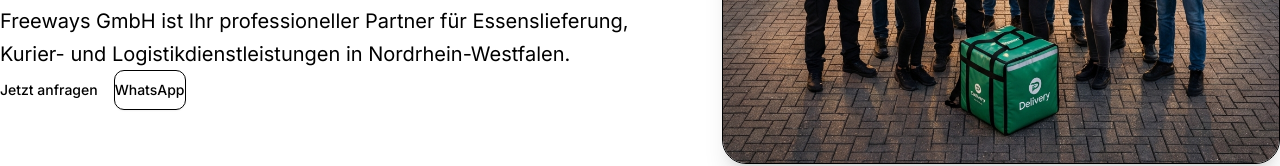
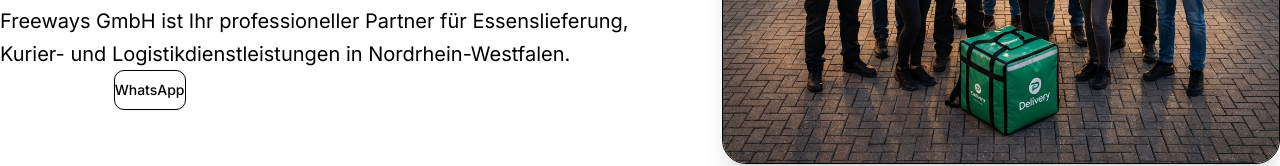
Before and after one commit to freewaysinfo/website, a Next.js app: page / in a window 1280 px wide. Shown: the part 579-745 px from the top of the page. Built offline with nearby package versions, Linux system fonts and the light colour scheme.

Commit message:
fix: restore ui button component

```diff
--- /dev/null
+++ b/src/components/ui/button.tsx
@@ -0,0 +1,66 @@
+import * as React from "react"
+import { Slot } from "@radix-ui/react-slot"
+import { cva, type VariantProps } from "class-variance-authority"
+
+import { cn } from "@/lib/utils"
+
+const buttonVariants = cva(
+  "inline-flex items-center justify-center gap-2 whitespace-nowrap rounded-md text-sm font-medium transition-all disabled:pointer-events-none disabled:opacity-50 [&_svg]:pointer-events-none [&_svg:not([class*='size-'])]:size-4 shrink-0 [&_svg]:shrink-0 outline-none focus-visible:border-ring focus-visible:ring-ring/50 focus-visible:ring-[3px] aria-invalid:ring-destructive/20 dark:aria-invalid:ring-destructive/40 aria-invalid:border-destructive",
+  {
+    variants: {
+      variant: {
+        default: "bg-primary text-primary-foreground hover:bg-primary/90",
+        primary: "bg-brand-green text-white hover:bg-brand-green/90",
+        accent: "bg-brand-yellow text-brand-dark hover:bg-brand-yellow/90",
+        destructive:
+          "bg-destructive text-white hover:bg-destructive/90 focus-visible:ring-destructive/20 dark:focus-visible:ring-destructive/40 dark:bg-destructive/60",
+        outline:
+          "border border-brand-border bg-background shadow-xs hover:bg-brand-light hover:text-foreground",
+        secondary:
+          "bg-secondary text-secondary-foreground hover:bg-secondary/80",
+        ghost:
+          "text-foreground hover:bg-brand-light hover:text-foreground",
+        link: "text-brand-green underline-offset-4 hover:underline",
+      },
+      size: {
+        default: "h-9 px-4 py-2 has-[>svg]:px-3",
+        xs: "h-6 gap-1 rounded-md px-2 text-xs has-[>svg]:px-1.5 [&_svg:not([class*='size-'])]:size-3",
+        sm: "h-8 rounded-md gap-1.5 px-3 has-[>svg]:px-2.5",
+        lg: "h-10 rounded-md px-6 has-[>svg]:px-4",
+        icon: "size-9",
+        "icon-xs": "size-6 rounded-md [&_svg:not([class*='size-'])]:size-3",
+        "icon-sm": "size-8",
+        "icon-lg": "size-10",
+      },
+    },
+    defaultVariants: {
+      variant: "primary",
+      size: "default",
+    },
+  }
+)
+
+function Button({
+  className,
+  variant = "default",
+  size = "default",
+  asChild = false,
+  ...props
+}: React.ComponentProps<"button"> &
+  VariantProps<typeof buttonVariants> & {
+    asChild?: boolean
+  }) {
+  const Comp = asChild ? Slot : "button"
+
+  return (
+    <Comp
+      data-slot="button"
+      data-variant={variant}
+      data-size={size}
+      className={cn(buttonVariants({ variant, size, className }))}
+      {...props}
+    />
+  )
+}
+
+export { Button, buttonVariants }
```
